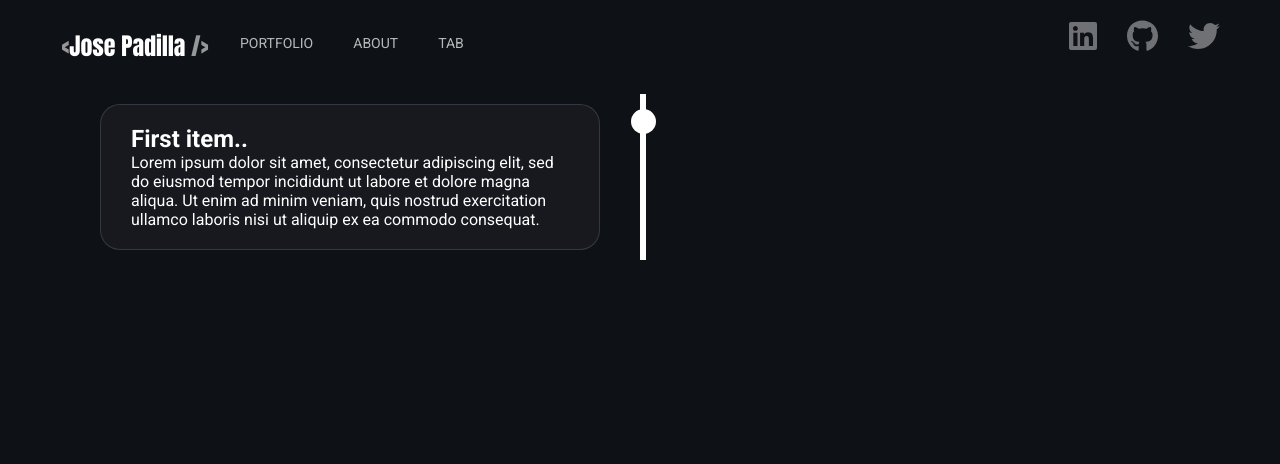
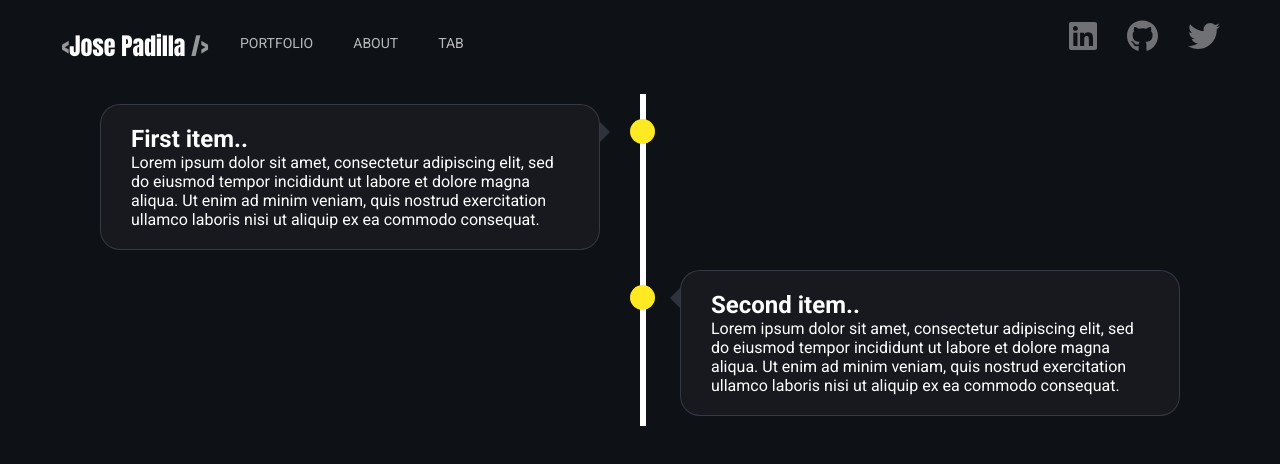
Before and after one commit to JpadillaCoding/Personal-Website, a Next.js app: page /about in a window 1280 px wide. Shown: the top 464 px of the page. Built offline with nearby package versions, Linux system fonts and the light colour scheme.

Commit message:
feat: right side configured

```diff
--- a/app/about/page.module.css
+++ b/app/about/page.module.css
@@ -23,11 +23,14 @@
   position: absolute;
   width: 25px;
   height: 25px;
-  right: -16px;
-  background-color: white;
-  top: 15px;
+  right: -15px;
+  background-color: #ffe922;
+  top: 25px;
   border-radius: 50%;
   z-index: 1;
+}
+.right::after{
+  left: -10px;
 }
 .content{
   border-radius: 20px;
@@ -40,3 +43,30 @@
 .left {
   left: 0;
 }
+.right {
+  left: 50%;
+}
+.left::before { /* arrows left side*/
+  content: " ";
+  height: 0;
+  position: absolute;
+  top: 28px;
+  width: 0;
+  z-index: 1;
+  right: 30px;
+  border: medium solid rgba(168, 179, 207, 0.2);
+  border-width: 10px 0 10px 10px;
+  border-color: transparent transparent transparent rgba(168, 179, 207, 0.2);
+}
+.right::before { /* arrows right side*/
+  content: " ";
+  height: 0;
+  position: absolute;
+  top: 28px;
+  width: 0;
+  z-index: 1;
+  left: 30px;
+  border: medium solid rgba(168, 179, 207, 0.2);
+  border-width: 10px 10px 10px 0px;
+  border-color: transparent rgba(168, 179, 207, 0.2) transparent transparent;
+}
--- a/app/about/page.tsx
+++ b/app/about/page.tsx
@@ -17,6 +17,20 @@ export default function About() {
           </div>
         </div>
       </div>
+      <div className={styles.timeline}>
+        <div className={`${styles.content_container}
+         ${styles.right}`}>
+          <div className={styles.content}>
+          <h2>Second item..</h2>
+          <p>
+            Lorem ipsum dolor sit amet, consectetur adipiscing elit, sed do
+            eiusmod tempor incididunt ut labore et dolore magna aliqua. Ut enim
+            ad minim veniam, quis nostrud exercitation ullamco laboris nisi ut
+            aliquip ex ea commodo consequat.
+          </p>
+          </div>
+        </div>
+      </div>
     </div>
   );
 }
```
